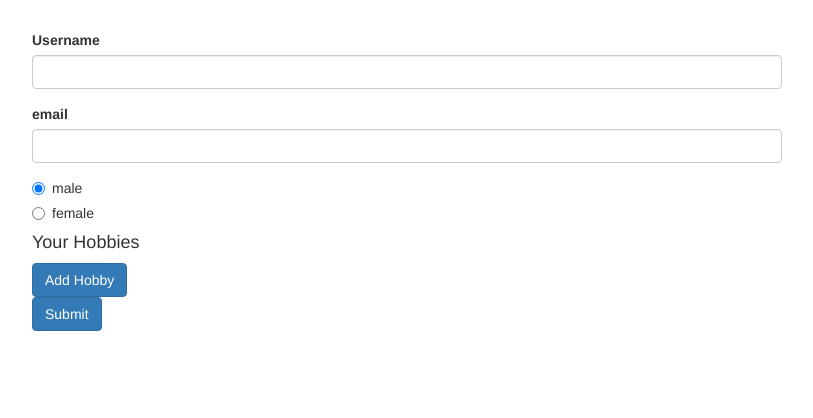
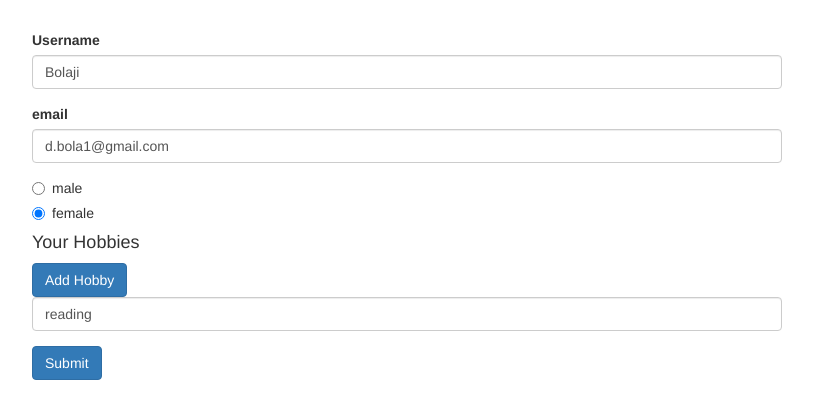
Before and after one commit to bolajiadeyemi/forms-reactive-start, an Angular app: page / in a window 1280 px wide. Shown: the top 418 px of the page, without its empty margins (233-1046 px from the left). Built offline with nearby package versions, Linux system fonts and the light colour scheme.

Commit message:
setValue and patchValue

```diff
--- a/src/app/app.component.ts
+++ b/src/app/app.component.ts
@@ -19,7 +19,7 @@ export class AppComponent implements OnInit {
         'email': new FormControl(null, [Validators.required, Validators.email], this.forbiddenEmails.bind(this)),
       }),
       'gender': new FormControl('male'),
-      'hobbies': new FormArray([])
+      'hobbies': new FormArray([new FormControl(null, [Validators.required])])
     })
 
     // on this signupform there are two changes that i can listen to
@@ -32,10 +32,26 @@ export class AppComponent implements OnInit {
     this.signupForm.statusChanges.subscribe((value) => {
       console.log(value);
     })
+
+    this.signupForm.setValue({
+      'userData': {
+        'username': 'Ade',
+        'email': 'd.bola1@gmail.com'
+      },
+      'gender': 'female',
+      'hobbies': ['reading']
+    })
+
+    this.signupForm.patchValue({
+      'userData': {
+        'username': 'Bolaji'
+      }
+    })
   }
 
   onSubmit(){
     console.log(this.signupForm);
+    this.signupForm.reset();
   }
 
   onAddHobby(){
```
